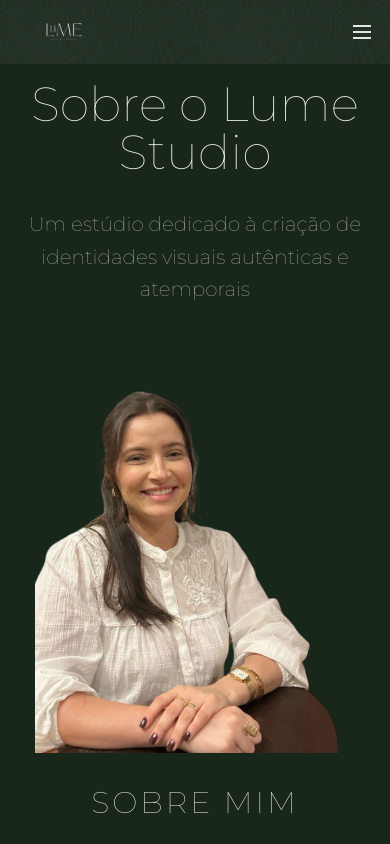
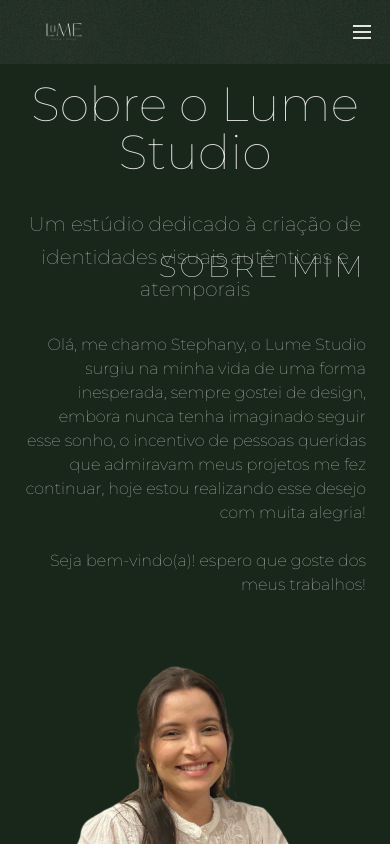
Before and after one commit to thalleshcm/lumestudio, a Next.js app: page /sobre in a window 390 px wide. Shown: the top 844 px of the page. Built offline with nearby package versions, Linux system fonts and the light colour scheme.

Commit message:
atualizando sobre

```diff
--- a/app/sobre/page.tsx
+++ b/app/sobre/page.tsx
@@ -110,7 +110,7 @@ const Sobre = () => {
 
       {/* Nossa História */}
       <section className="py-8">
-        <div className="w-full h-[80vh] md:h-[90vh] relative p-0 m-0 flex flex-col md:flex-row items-center md:items-center gap-8">
+        <div className="w-full h-[80vh] md:h-[90vh] relative p-0 m-0 flex flex-col-reverse md:flex-row items-end md:items-center gap-8">
           <img
             src="/images/stephanybg2.png"
             alt="Sobre mim"
@@ -118,14 +118,14 @@ const Sobre = () => {
             style={{ objectPosition: 'center' }}
           />
           <motion.div
-            className="h-full flex flex-col justify-center items-center md:items-start px-6 md:px-6 md:ml-48 max-w-xl"
+            className="h-full flex flex-col justify-center items-end md:items-start px-6 md:px-6 md:ml-48 max-w-xl"
             initial={{ opacity: 0, y: 40 }}
             whileInView={{ opacity: 1, y: 0 }}
             viewport={{ once: true, amount: 0.6 }}
             transition={{ duration: 0.8, ease: 'easeOut' }}
           >
-            <h2 className="text-3xl md:text-4xl font-light text-[#e5e4e0] mb-12 font-montserrat tracking-widest text-center md:text-left">SOBRE MIM</h2>
-            <p className="text-[#e5e4e0]/90 text-base md:text-xl font-montserrat max-w-4xl text-center md:text-left">
+            <h2 className="text-3xl md:text-4xl font-light text-[#e5e4e0] mb-12 font-montserrat tracking-widest text-right md:text-left">SOBRE MIM</h2>
+            <p className="text-[#e5e4e0]/90 text-base md:text-xl font-montserrat max-w-4xl text-right md:text-left">
               Olá, me chamo Stephany, o Lume Studio surgiu na minha vida de uma forma inesperada, sempre gostei de design, embora nunca tenha imaginado seguir esse sonho, o incentivo de pessoas queridas que admiravam meus projetos me fez continuar, hoje estou realizando esse desejo com muita alegria!<br /><br />Seja bem-vindo(a)! espero que goste dos meus trabalhos!
             </p>
           </motion.div>
```
